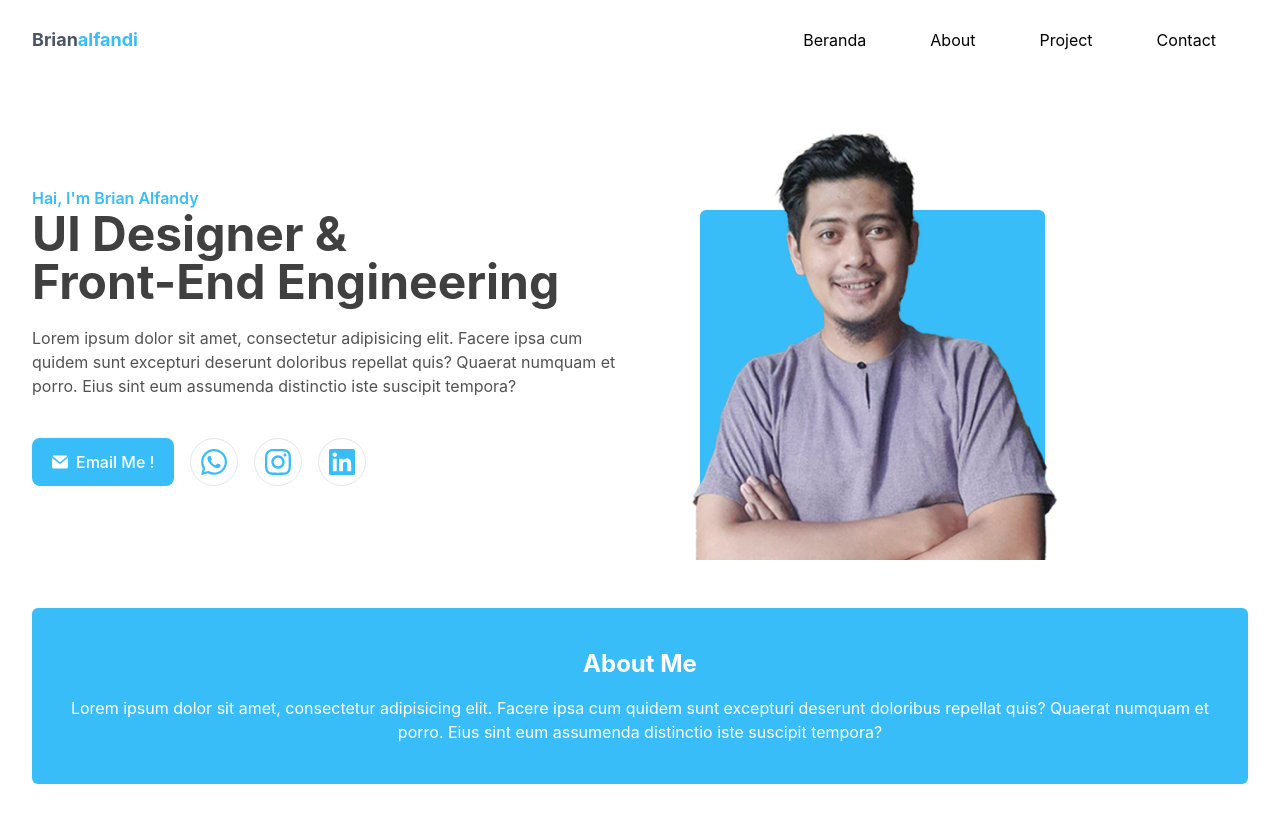
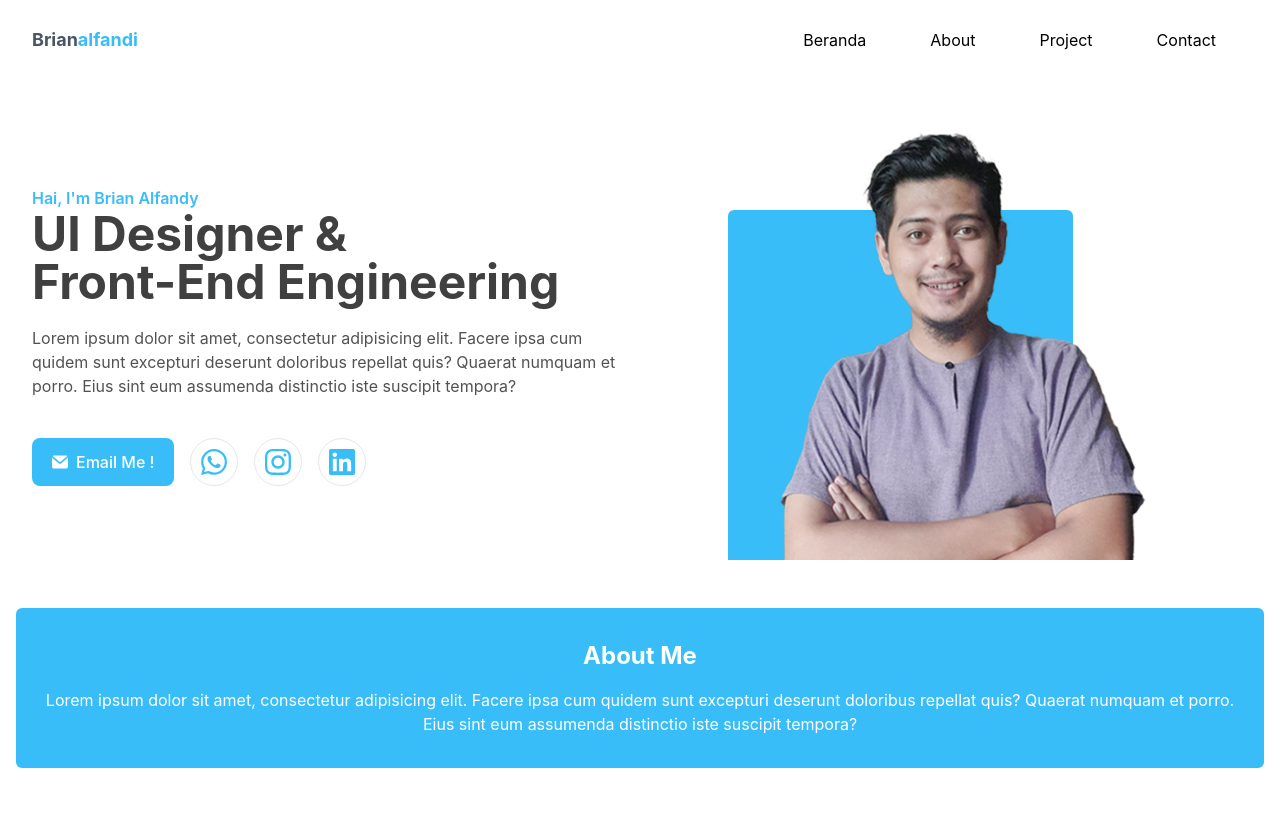
Before and after one commit to brianalfandy07/portofolio-brian, a website: page index.html in a window 1280 px wide. Drawn offline with Linux system fonts and the light colour scheme.

Commit message:
update perbaikan

```diff
--- a/index.html
+++ b/index.html
@@ -88,10 +88,10 @@
 
 
             </div>
-            <div class="w-full self-end px-0 lg:w-1/2 md:w-1/2 ">
+            <div class="w-full self-end block px-2 lg:w-1/2 md:w-1/2 mx-auto">
                 <div class=" relative">
-                    <img src="image/brian.png" alt="brian alfandi" class="max-w-md justify-center object-cover">
-                    <span class="absolute  bottom-0 -z-10 left-[60px]  ">
+                    <img src="image/brian.png" alt="brian alfandi" class="max-w-md w-92 mx-auto right-6">
+                    <span class="absolute  bottom-0 -z-10 left-[62px] sm:left-[62px] md:left-[62px] lg:left-[80px] ">
                         <div class="w-[345px] h-[350px] mx-auto bg-sky-400 object-cover rounded-t-md"></div>
                     </span>
                 </div>
@@ -105,7 +105,7 @@
    <section id="About" class=" mt-8 mb-32">
         <div class="container">
             <div class="flex">
-                <div class="w-full mx-4 px-8 py-10 rounded-md bg-sky-400 text-center">
+                <div class="object-cover self-center w-full mx-0 px-6 py-8 rounded-md bg-sky-400 text-center">
                     <h1 class="font-bold text-white text-2xl mb-4 ">About Me </h1>
                     <p class="text-white ">Lorem ipsum dolor sit amet, consectetur adipisicing elit. Facere ipsa cum quidem sunt excepturi deserunt doloribus repellat quis? Quaerat numquam et porro. Eius sint eum assumenda distinctio iste suscipit tempora?
                     </p>
```
Also changed, not shown: src/output.css, 1 other file.
